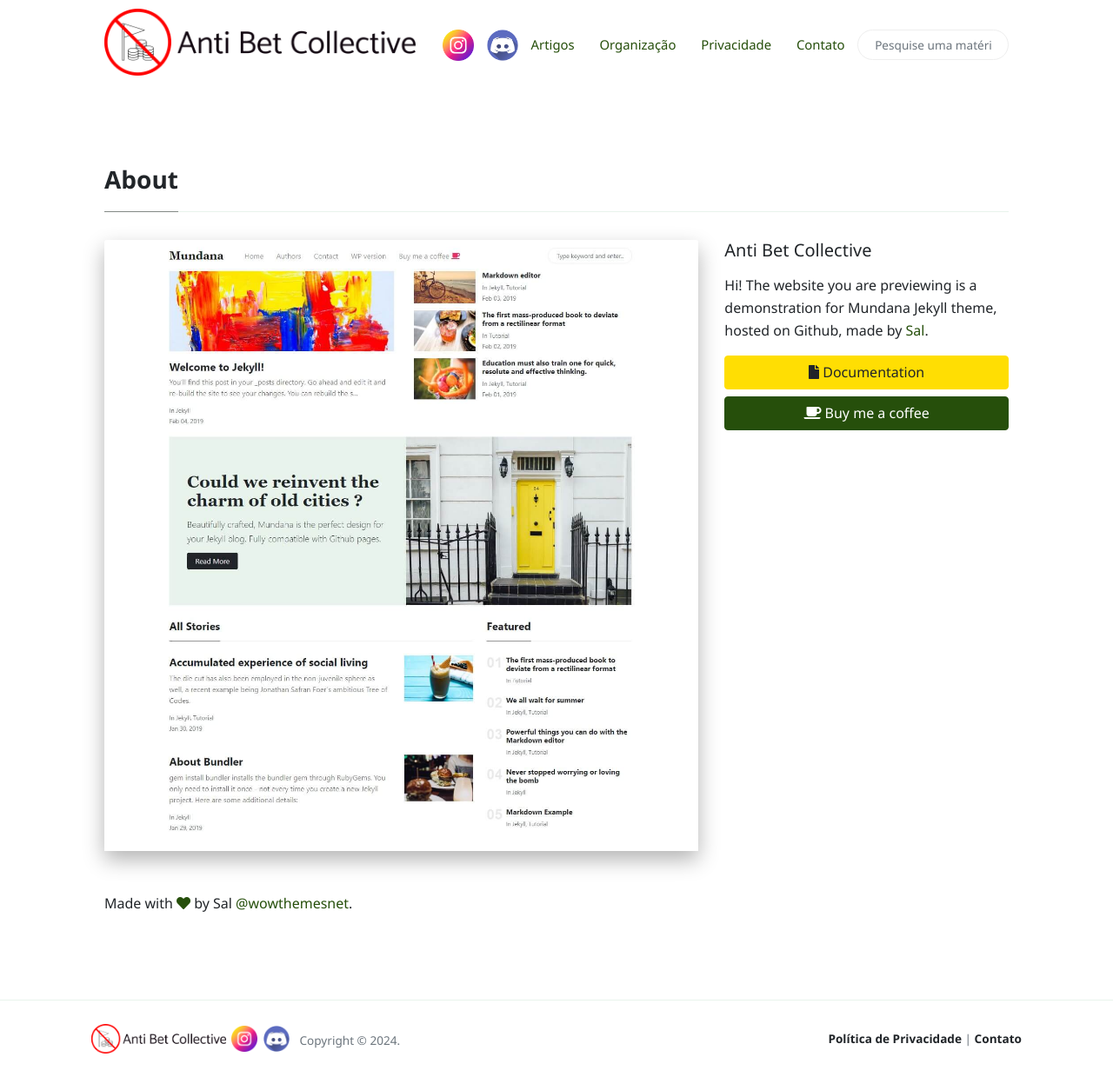
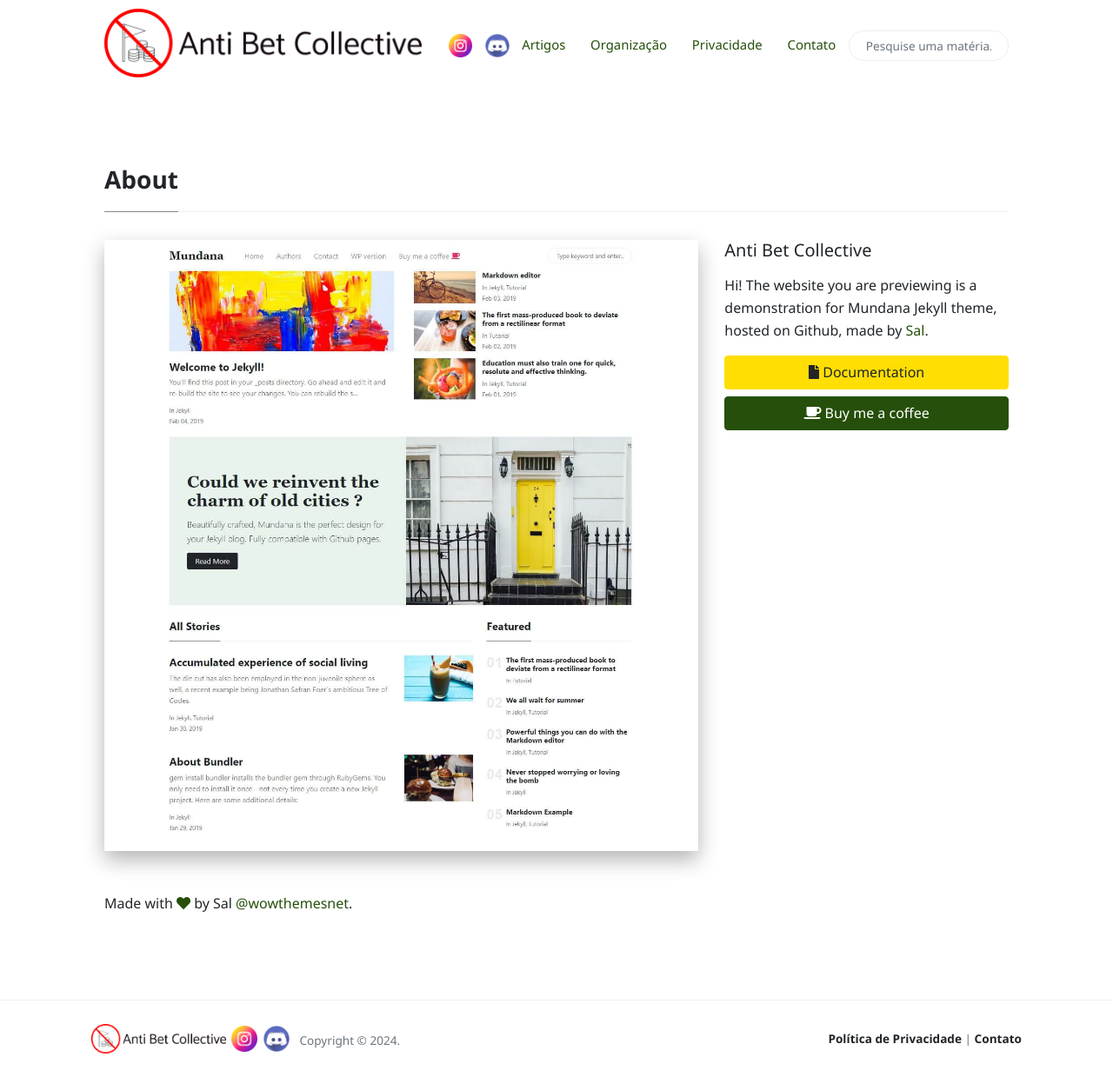
Before and after one commit to antibetcollective/antibetcollective.github.io, a Jekyll site: the page built from _pages/about.md, in a window 1280 px wide and 1239 px high. Shown: the whole window at 87% size. Built offline with Jekyll 4.4.1, drawn with Linux system fonts in a browser that asks for light colours; nearby versions of some CDN libraries; comment, search, counter and statistics services are not loaded.

Commit message:
Site posts update

```diff
--- a/_layouts/default.html
+++ b/_layouts/default.html
@@ -42,10 +42,10 @@
             <img src='{{site.baseurl}}/assets/images/logo.png'/>
         </a>
         <a class="social-header" href="https://instagram.com/antibetcollective">
-            <img src="{{site.baseurl}}/assets/images/instagram.png" width="40" height="auto" alt="Instagram"/>
+            <img src="{{site.baseurl}}/assets/images/instagram.png" width="30" height="auto" alt="Instagram"/>
         </a>
         <a class="social-header" href="https://discord.com/antibetcollective">
-            <img src="{{site.baseurl}}/assets/images/discord.png" width="40" height="auto" alt="Discord"/>
+            <img src="{{site.baseurl}}/assets/images/discord.png" width="30" height="auto" alt="Discord"/>
         </a>
 
         <button class="navbar-toggler collapsed" type="button" data-toggle="collapse" data-target="#navbarColor02" aria-controls="navbarColor02" aria-expanded="false" aria-label="Toggle navigation">
--- a/assets/css/theme.css
+++ b/assets/css/theme.css
@@ -841,6 +841,7 @@ div.a2a_full_footer {display:none;}
 	.mobile-footer-brand img  {
 		display:inline-block;
 	}
-	.
-
+	.social-header {
+		margin-left:0;
+	}
 }
```
